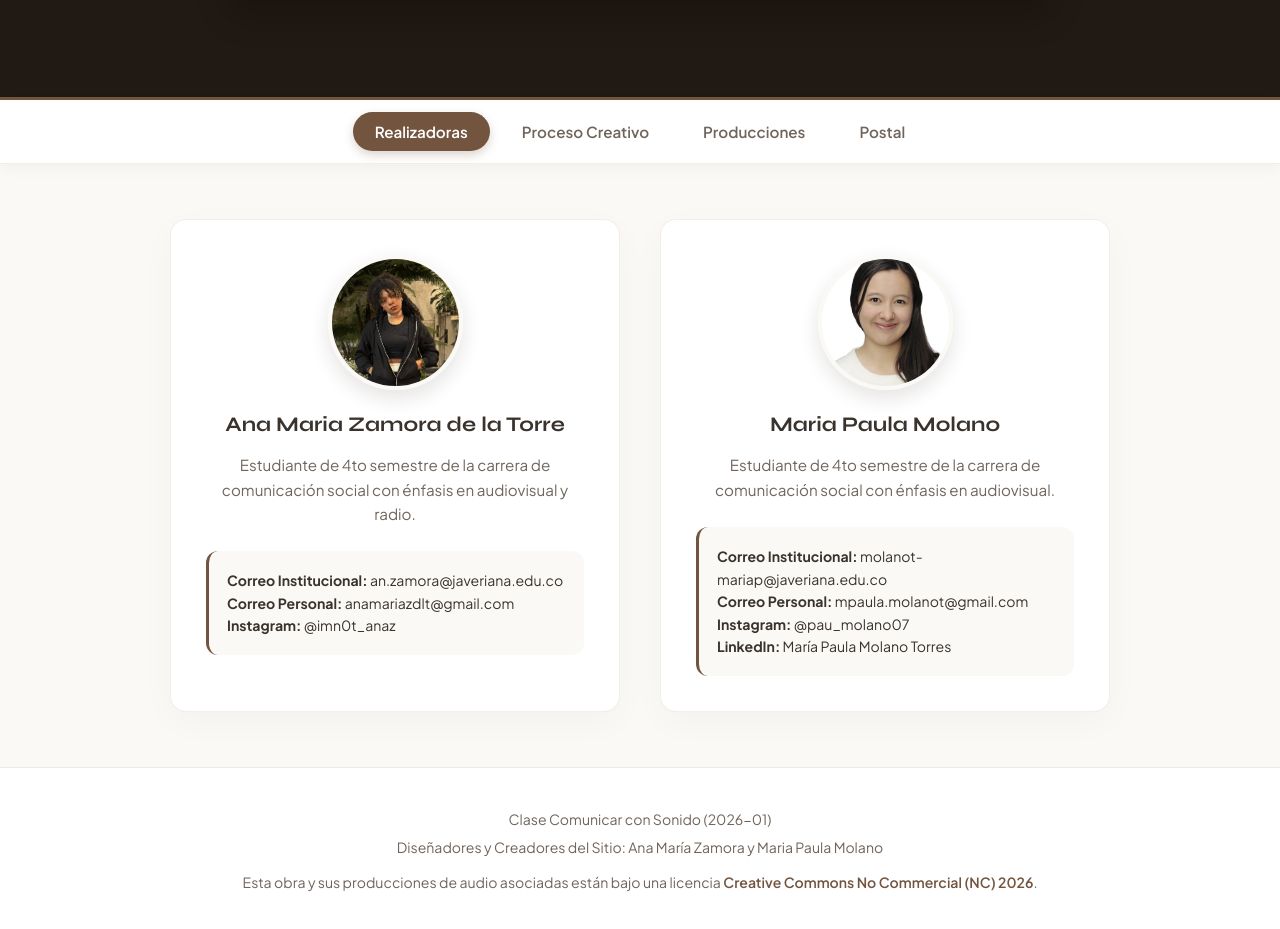
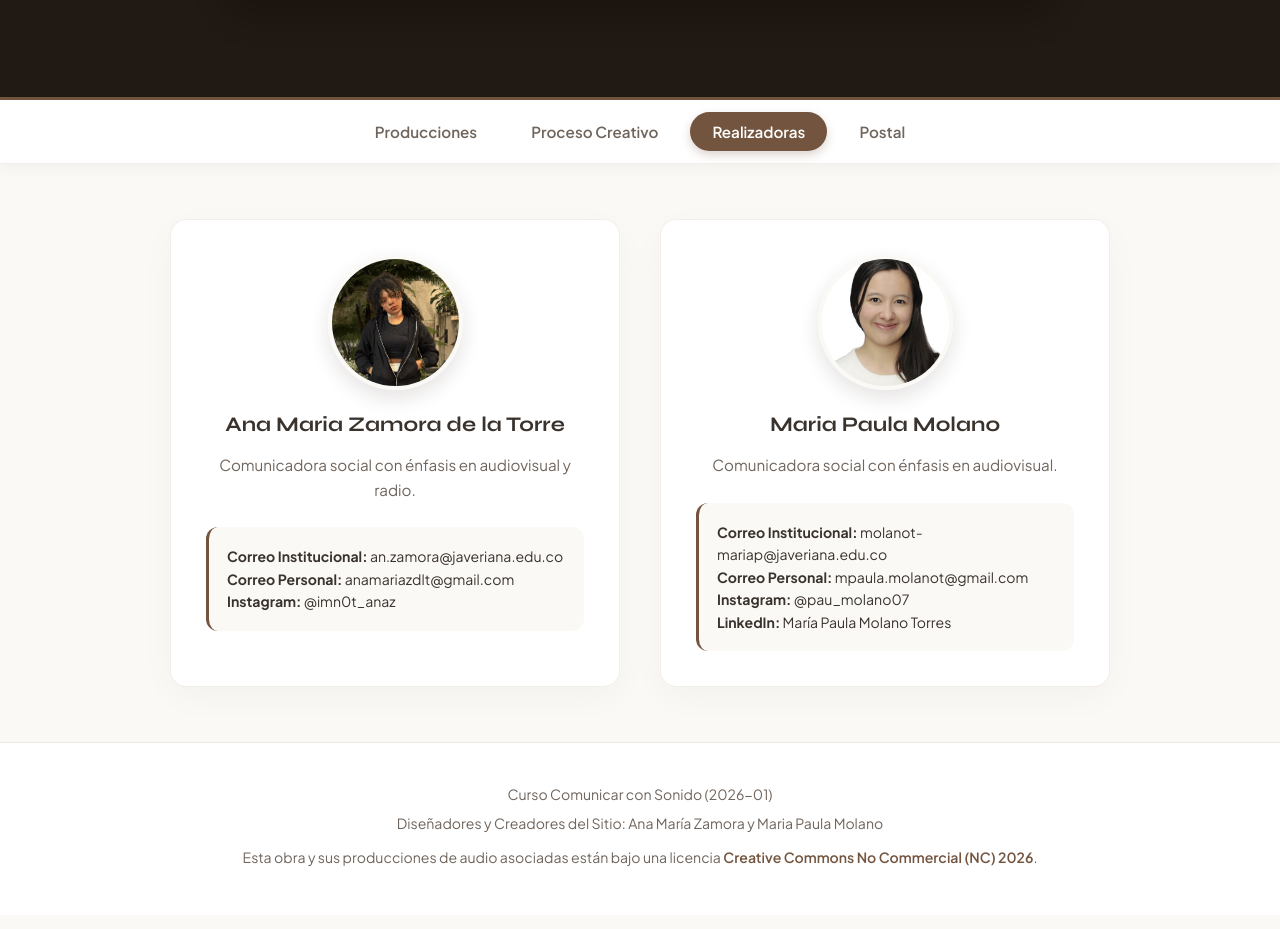
Before and after one commit to ANa18Vale13/comson, a plain HTML site: page index.html in a window 1280 px wide. Shown: the part 1132-2061 px from the top of the page. Drawn offline with Linux system fonts and the light colour scheme.

Commit message:
Update index.html

```diff
--- a/index.html
+++ b/index.html
@@ -30,9 +30,9 @@
 
     <nav>
         <ul class="menu-navegacion">
+            <li><button class="boton-nav" onclick="cambiarSeccion('productos')">Producciones</button></li>
+            <li><button class="boton-nav" onclick="cambiarSeccion('proceso')">Proceso Creativo</button></li>
             <li><button class="boton-nav activo" onclick="cambiarSeccion('realizadores')">Realizadoras</button></li>
-            <li><button class="boton-nav" onclick="cambiarSeccion('proceso')">Proceso Creativo</button></li>
-            <li><button class="boton-nav" onclick="cambiarSeccion('productos')">Producciones</button></li>
             <li><button class="boton-nav" onclick="cambiarSeccion('postal')">Postal</button></li>
         </ul>
     </nav>
@@ -46,7 +46,7 @@
                     <img src="https://raw.githubusercontent.com/ANa18Vale13/comson/main/ANA.jpg" alt="Foto Ana Maria" class="foto-perfil">
                     <h4>Ana Maria Zamora de la Torre</h4>
                     <p class="bio">
-                        Estudiante de 4to semestre de la carrera de comunicación social con énfasis en audiovisual y radio.
+                        Comunicadora social con énfasis en audiovisual y radio.
                     </p>
                     <div class="contacto-realizador">
                         <p><strong>Correo Institucional:</strong> an.zamora@javeriana.edu.co</p>
@@ -59,7 +59,7 @@
                     <img src="https://raw.githubusercontent.com/ANa18Vale13/comson/main/WhatsApp%20Image%202026-05-19%20at%206.07.28%20PM.jpeg" alt="Foto Maria Paula" class="foto-perfil">
                     <h4>Maria Paula Molano</h4>
                     <p class="bio">
-                        Estudiante de 4to semestre de la carrera de comunicación social con énfasis en audiovisual.
+                        Comunicadora social con énfasis en audiovisual.
                     </p>
                     <div class="contacto-realizador">
                         <p><strong>Correo Institucional:</strong> molanot-mariap@javeriana.edu.co</p>
@@ -132,7 +132,7 @@
                         <p><strong>Formato:</strong> Entrevista sonora (mp3)</p>
                         <p><strong>Año:</strong> 2026 | <strong>Duración:</strong> 10:54 minutos</p>
                         <p><strong>Producido por:</strong> Ana Maria Zamora y Maria Paula Molano.</p>
-                        <p><strong>Realizado para:</strong> la clase de Comunicar con sonido de la Pontificia Universidad Javeriana. NC.</p>
+                        <p><strong>Realizado para:</strong> El curso de Comunicar con sonido de la Pontificia Universidad Javeriana. NC.</p>
                     </div>
                 </article>
 
@@ -152,7 +152,7 @@
                         <p><strong>Formato:</strong> Ficción sonora (mp3)</p>
                         <p><strong>Año:</strong> 2026 | <strong>Duración:</strong> 5:16 minutos</p>
                         <p><strong>Producido por:</strong> Ana Maria Zamora y Maria Paula Molano.</p>
-                        <p><strong>Realizado para:</strong> la clase de Comunicar con sonido de la Pontificia Universidad Javeriana. NC.</p>
+                        <p><strong>Realizado para:</strong> El curso de Comunicar con sonido de la Pontificia Universidad Javeriana. NC.</p>
                     </div>
                 </article>
 
@@ -200,7 +200,7 @@
 
     <footer>
         <div class="contenedor">
-            <p>Clase Comunicar con Sonido (2026-01)</p>
+            <p>Curso Comunicar con Sonido (2026-01)</p>
             <p>Diseñadores y Creadores del Sitio: Ana María Zamora y Maria Paula Molano</p>
             <p style="margin-top: 12px;">Esta obra y sus producciones de audio asociadas están bajo una licencia <a class="licencia-cc" href="https://creativecommons.org/licenses/by-nc/4.0/deed.es" target="_blank">Creative Commons No Commercial (NC) 2026</a>.</p>
         </div>
```
